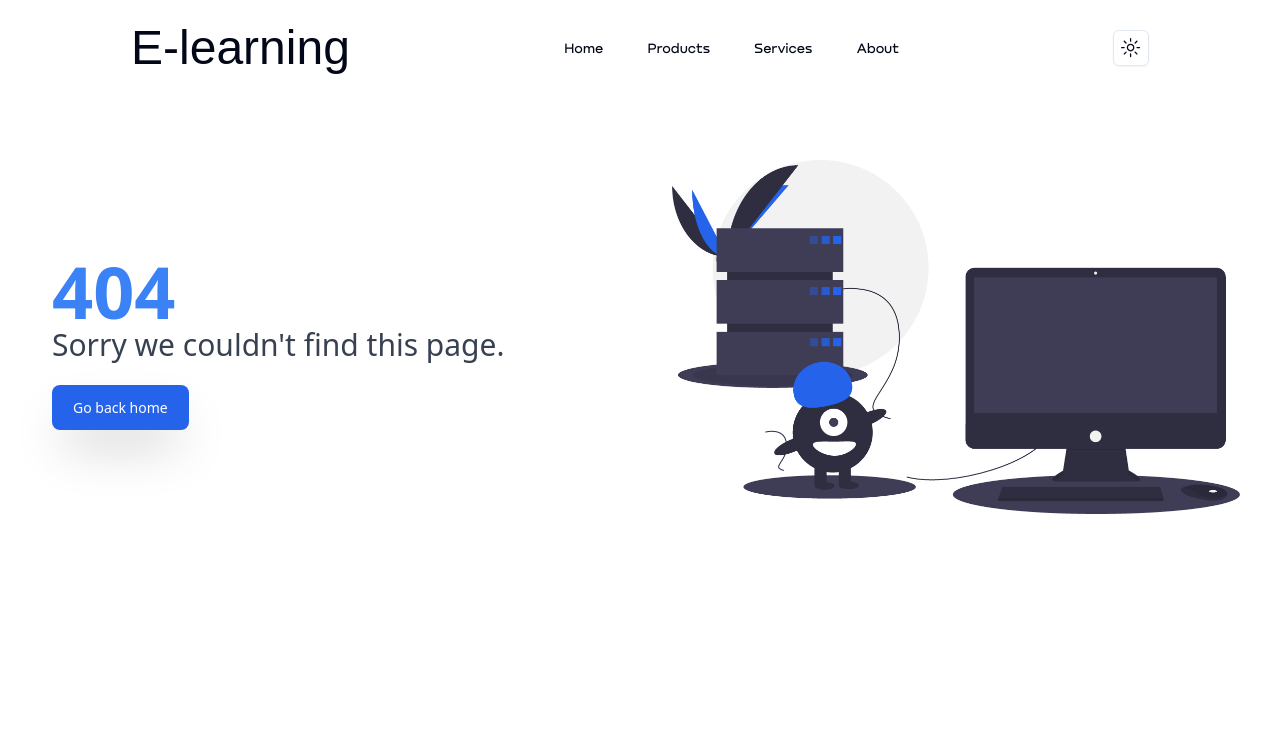
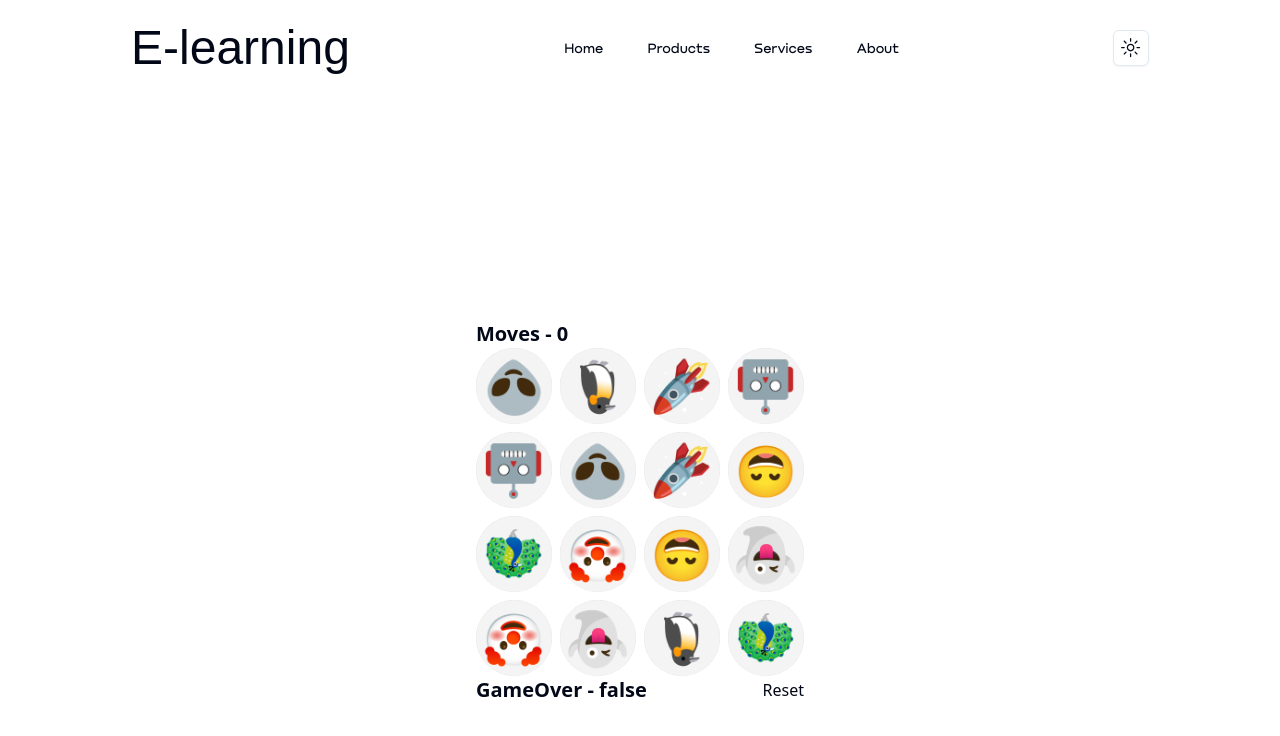
Before and after one commit to AhmedTakeshy/e-learning, a Next.js app: page /memory-game in a window 1280 px wide. Before the commit this address had no page. Shown: the top 736 px of the page. Built offline with nearby package versions, Linux system fonts and the light colour scheme; a web font is replaced by a local one.

Commit message:
Add Memory Game components and styles

```diff
--- /dev/null
+++ b/src/app/memory-game/_components/game.tsx
@@ -0,0 +1,92 @@
+"use client"
+import { useState, useEffect } from "react";
+const board = ["🤖", "👽", "👻", "🤡", "🐧", "🦚", "😄", "🚀"];
+
+
+export default function Game() {
+    const [boardData, setBoardData] = useState<string[]>([]);
+    const [flippedCards, setFlippedCards] = useState<number[]>([]);
+    const [matchedCards, setMatchedCards] = useState<number[]>([]);
+    const [moves, setMoves] = useState(0);
+    const [gameOver, setGameOver] = useState(false);
+
+    useEffect(() => {
+        initialize();
+    }, []);
+
+    useEffect(() => {
+        if (matchedCards.length == 16) {
+            setGameOver(true);
+        }
+    }, [moves, matchedCards]);
+
+    const initialize = () => {
+        shuffle();
+        setGameOver(false);
+        setFlippedCards([]);
+        setMatchedCards([]);
+        setMoves(0);
+    };
+
+    const shuffle = () => {
+        const shuffledCards = [...board, ...board]
+            .sort(() => Math.random() - 0.5)
+            .map((v) => v);
+
+        setBoardData(shuffledCards);
+    };
+
+    const updateActiveCards = (i: number) => {
+        if (!flippedCards.includes(i)) {
+            if (flippedCards.length == 1) {
+                const firstIdx = flippedCards[0];
+                const secondIdx = i;
+                if (boardData[firstIdx] == boardData[secondIdx]) {
+                    setMatchedCards((prev) => [...prev, firstIdx, secondIdx]);
+                }
+
+                setFlippedCards([...flippedCards, i]);
+            } else if (flippedCards.length == 2) {
+                setFlippedCards([i]);
+            } else {
+                setFlippedCards([...flippedCards, i]);
+            }
+
+            setMoves((v) => v + 1);
+        }
+    };
+
+    return (
+        <div className="py-8">
+            <div className="flex justify-between">
+                <p className="text-xl font-semibold">{`Moves - ${moves}`}</p>
+            </div>
+
+
+            <div className="grid grid-cols-[repeat(4,4.75rem)] gap-2">
+                {boardData.map((data, i) => {
+                    const flipped = flippedCards.includes(i) ? true : false;
+                    const matched = matchedCards.includes(i) ? true : false;
+                    return (
+                        <div
+                            onClick={() => {
+                                updateActiveCards(i);
+                            }}
+                            key={i}
+                            className={`card select-none transition-all duration-200 rounded-sm relative text-center font-bold text-4xl h-[4.75rem] transform-[preserve-3d] ${flipped || matched ? " rotate-180" : ""} ${matched ? "text-white bg-amber-100" : ""} ${gameOver ? "pointer-events-none" : ""}`}
+                        >
+                            <div className="card-front text-white leading-[4.4rem] align-middle text-center text-[3.15rem] z-[2] absolute left-0 top-0 w-full h-full rounded-[50%] rotate-180 bg-zinc-100">{data}</div>
+                            <div className="card-back absolute left-0 top-0 w-full h-full rounded-[50%] bg-zinc-300 z-[1] rotate-0 after:absolute after:w-3/4 after:top-0 after:left-0 after:h-3/4 after:rounded-[50%]"></div>
+                        </div>
+                    );
+                })}
+            </div>
+            <div className="flex justify-between">
+                <p className="text-xl font-semibold">{`GameOver - ${gameOver}`}</p>
+                <button onClick={() => initialize()} className="reset-btn">
+                    Reset
+                </button>
+            </div>
+        </div>
+    );
+}
--- /dev/null
+++ b/src/app/memory-game/page.tsx
@@ -0,0 +1,10 @@
+import Game from "./_components/game";
+
+
+export default function page() {
+    return (
+        <div className='flex flex-col justify-center items-center min-h-screen'>
+            <Game />
+        </div>
+    )
+}
--- a/src/styles/globals.css
+++ b/src/styles/globals.css
@@ -65,7 +65,12 @@
     --ring: 212.7 26.8% 83.9%;
   }
 }
-
+ .card{
+  transform-style: preserve-3d
+ }
+ .card-front{
+  backface-visibility: hidden;
+ }
 @layer base {
   * {
     @apply border-border;
```
Also changed, not shown: src/assets/images/not-found.png (deleted).
